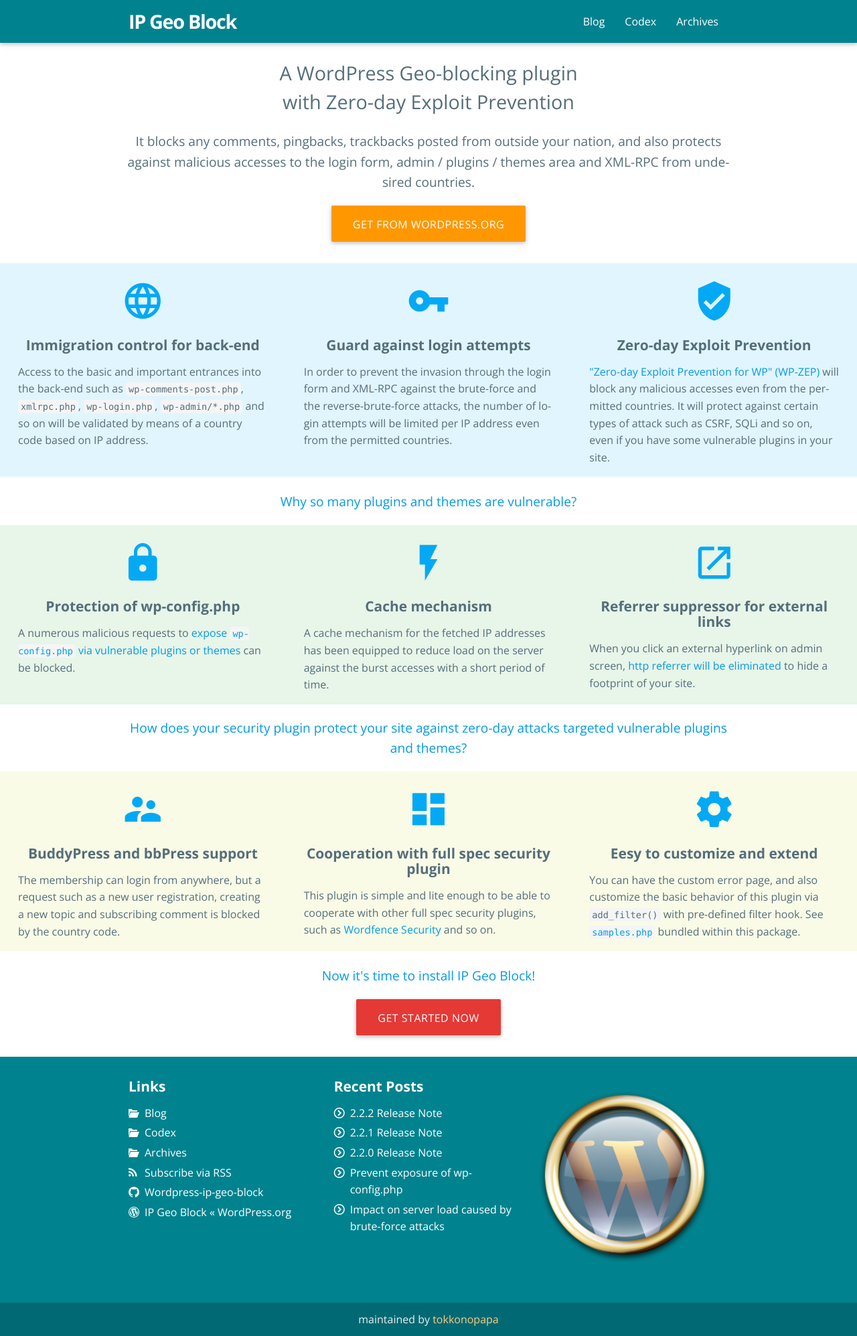
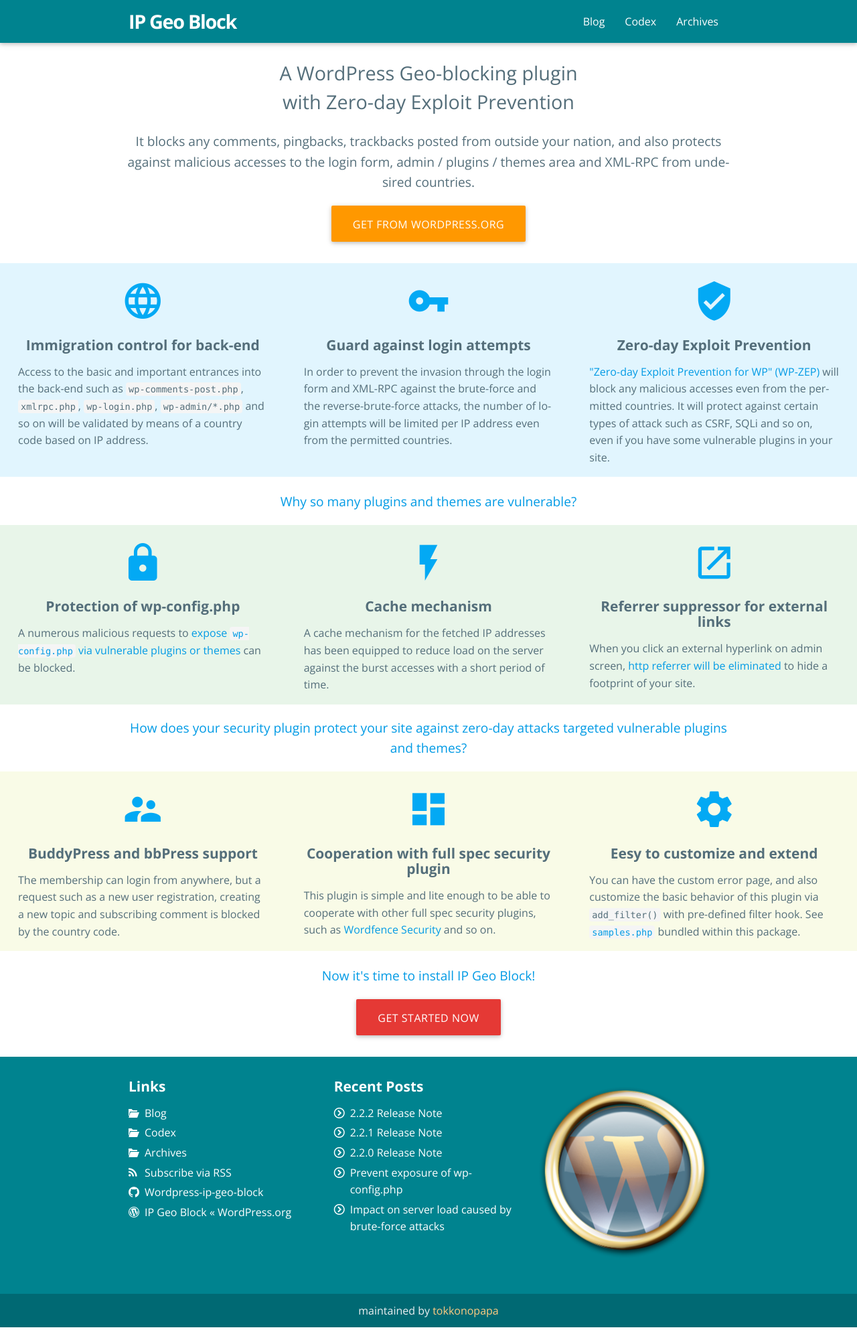
Before and after one commit to tokkonopapa/WordPress-IP-Geo-Block, a Jekyll site: the page built from index.html, in a window 1280 px wide. Shown: the whole page at 67% size. Built offline with Jekyll 4.4.1, drawn with Linux system fonts in a browser that asks for light colours; some web fonts are replaced.

Commit message:
Adjust margin of image.

```diff
--- a/css/main.css
+++ b/css/main.css
@@ -67,7 +67,7 @@
   display: block;
   height: auto;
   max-width: 100%;
-  margin: 2em auto;
+  margin: 1.6em auto;
   box-shadow: 0px 1px 4px rgba(0, 0, 0, 0.2);
 }
 @media only screen and (min-width: 720px) {
```
Also changed, not shown: css/main.min.css.
